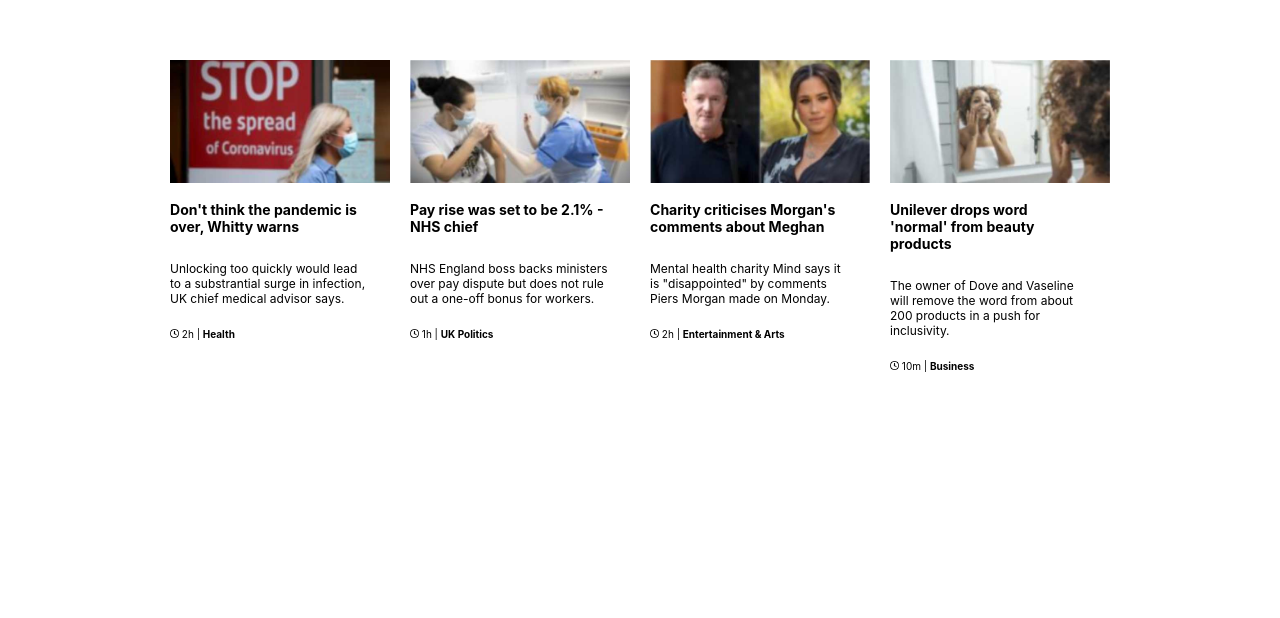
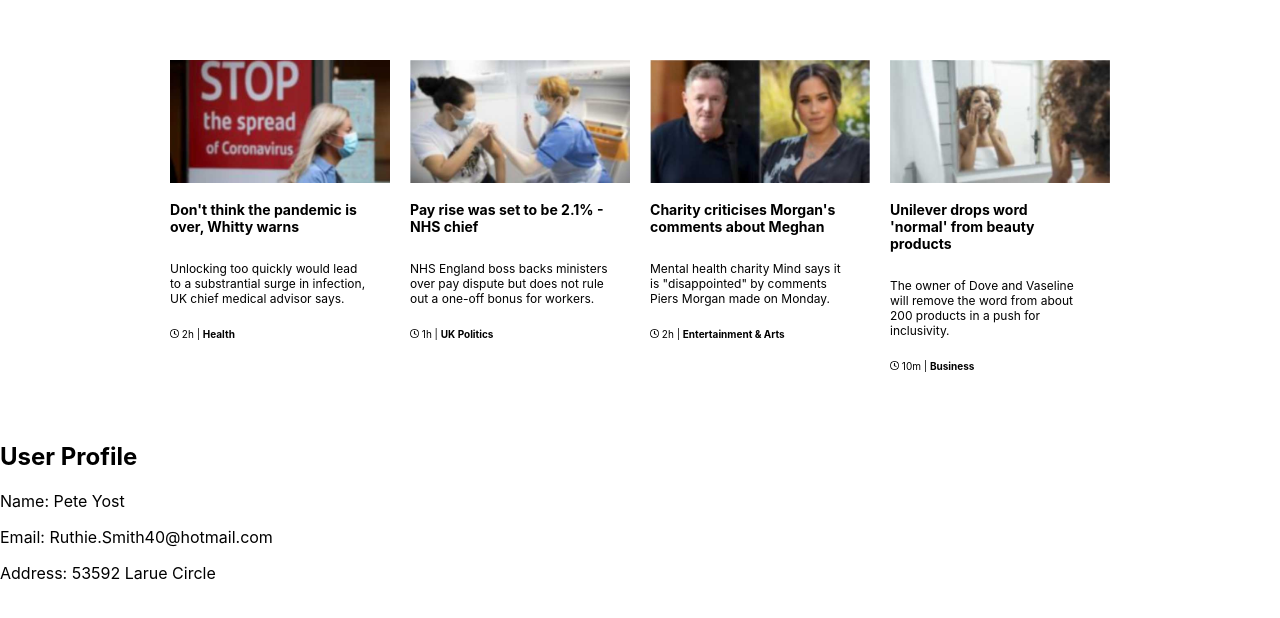
Before and after one commit to Ally-3/cats-ecommerce, a React (Create React App) app: page / in a window 1280 px wide. Shown: the top 618 px of the page. Built offline with nearby package versions, Linux system fonts and the light colour scheme.

Commit message:
faker trial

```diff
--- a/src/App.js
+++ b/src/App.js
@@ -1,10 +1,12 @@
 import BBC from './Components/BBC';
+import Faker from './Components/faker';
 import './App.css';
 
 function App() {
   return (
     <div>
       <BBC />
+      <Faker />
     </div>
   );
 }
--- /dev/null
+++ b/src/Components/faker.js
@@ -0,0 +1,19 @@
+import React from 'react';
+import faker from 'faker';
+
+function UserProfile() {
+  const fakeName = faker.name.findName();
+  const fakeEmail = faker.internet.email();
+  const fakeAddress = faker.address.streetAddress();
+
+  return (
+    <div>
+      <h2>User Profile</h2>
+      <p>Name: {fakeName}</p>
+      <p>Email: {fakeEmail}</p>
+      <p>Address: {fakeAddress}</p>
+    </div>
+  );
+}
+
+export default UserProfile;
```
